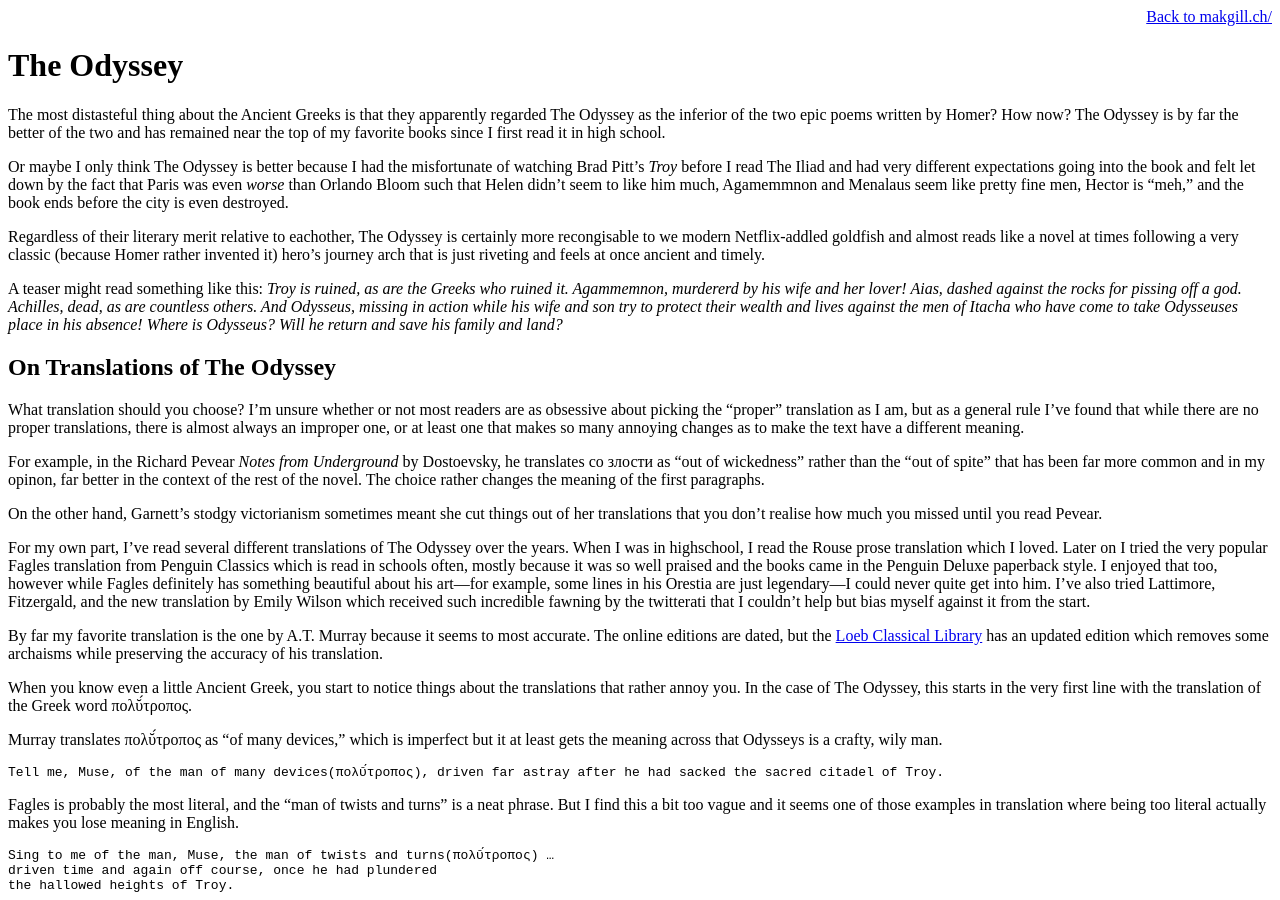
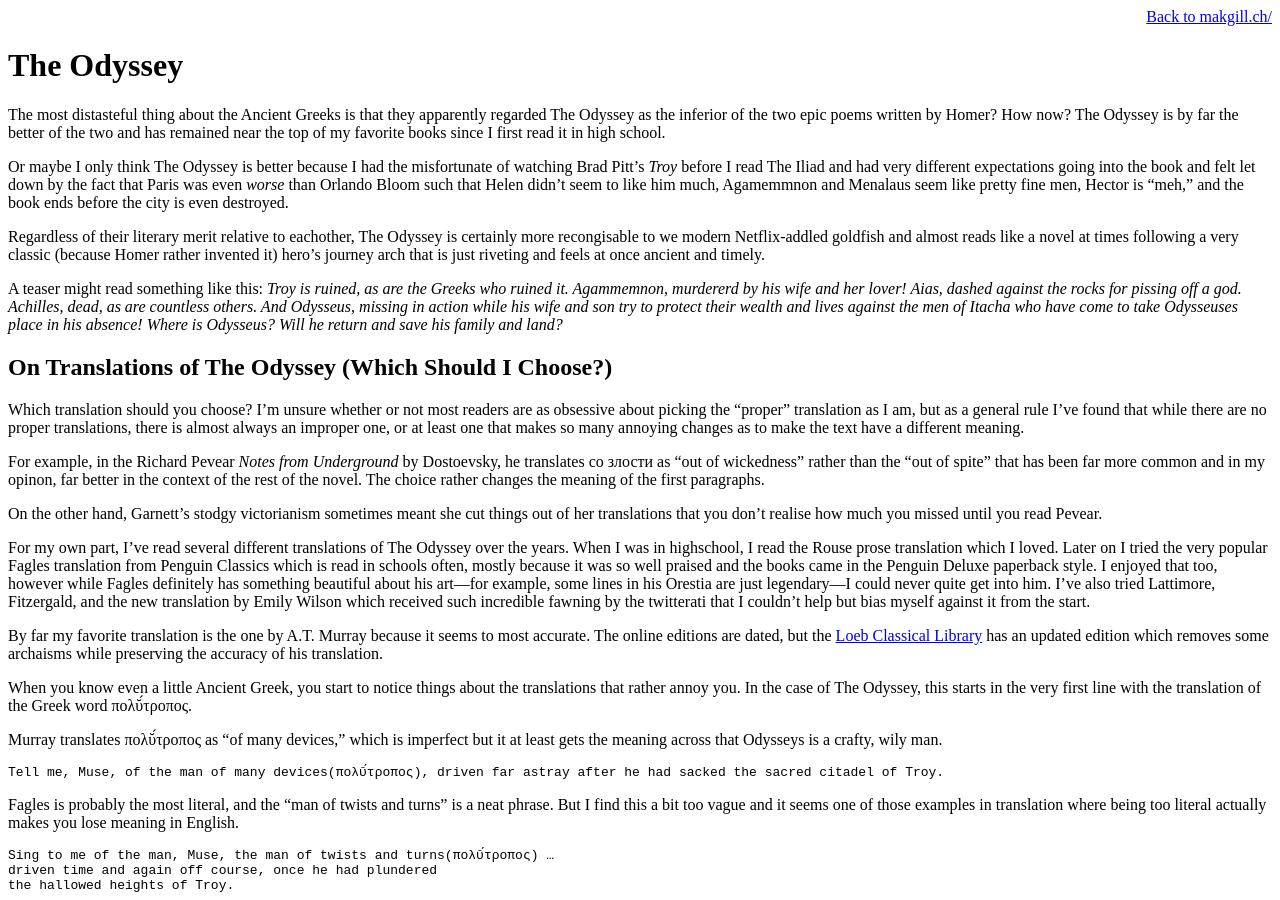
Before and after one commit to derykmakgill/website, a Jekyll site: the page built from odyssey.md, in a window 1280 px wide and 900 px high. Built offline with Jekyll 4.4.1, drawn with Linux system fonts in a browser that asks for light colours.

Commit message:
Update odyssey.md

```diff
--- a/odyssey.md
+++ b/odyssey.md
@@ -11,9 +11,9 @@ Regardless of their literary merit relative to eachother, The Odyssey is certain
 
 A teaser might read something like this: *Troy is ruined, as are the Greeks who ruined it. Agammemnon, murdererd by his wife and her lover! Aias, dashed against the rocks for pissing off a god. Achilles, dead, as are countless others. And Odysseus, missing in action while his wife and son try to protect their wealth and lives against the men of Itacha who have come to take Odysseuses place in his absence! Where is Odysseus? Will he return and save his family and land?*
 
-## On Translations of The Odyssey
+## On Translations of The Odyssey (Which Should I Choose?)
 
-What translation should you choose? I'm unsure whether or not most readers are as obsessive about picking the "proper" translation as I am, but as a
+Which translation should you choose? I'm unsure whether or not most readers are as obsessive about picking the "proper" translation as I am, but as a
 general rule I've found that while there are no proper translations, there is almost always an improper one, or at least one that makes so many annoying changes as to make the text have a different meaning.
 
 For example, in the Richard Pevear *Notes from Underground* by Dostoevsky, he translates со злости as "out of wickedness" rather than the "out of spite" that has been far more common and in my opinon, far better in the context of the rest of the novel. The choice rather changes the meaning of the first paragraphs.
```
